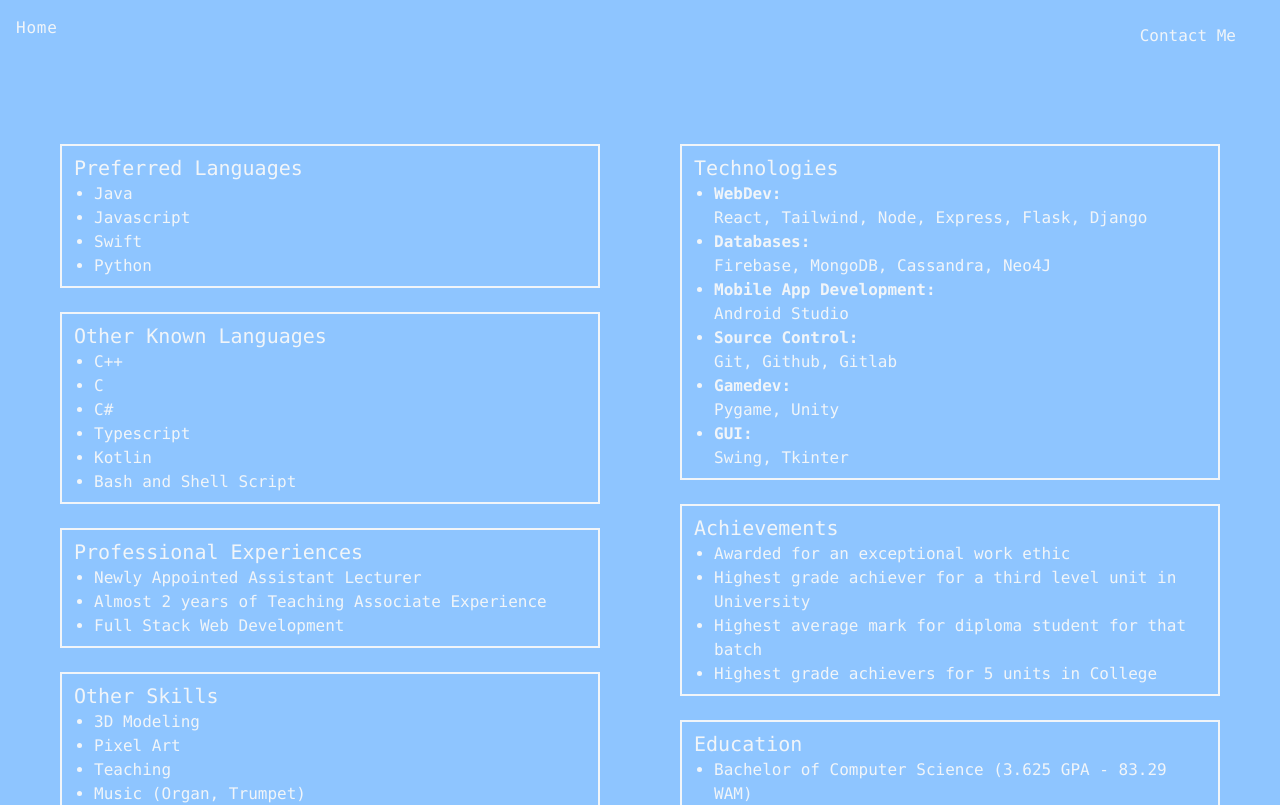
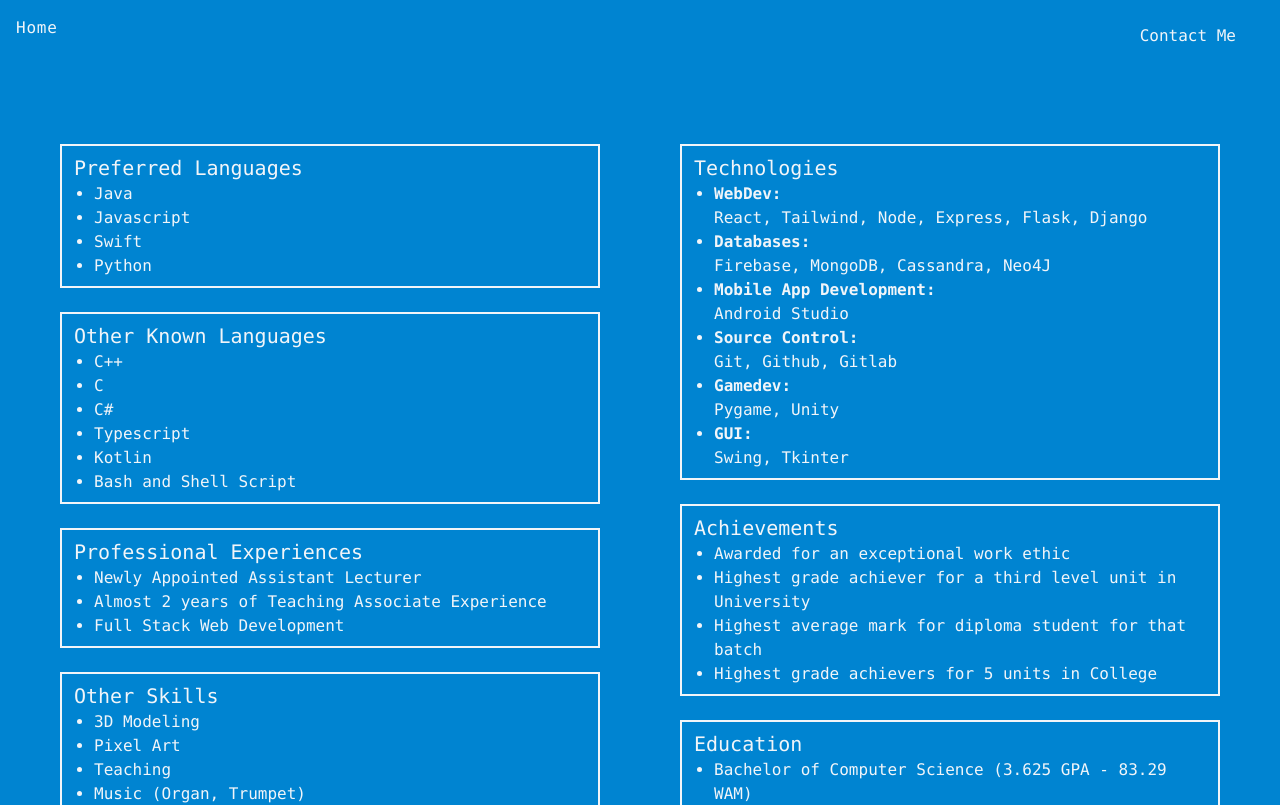
Before and after one commit to XrayenJN/PersonalWebsite, a React (Vite) app: page /skills in a window 1280 px wide. Shown: the top 805 px of the page. Built offline with nearby package versions, Linux system fonts and the light colour scheme.

Commit message:
fix: reduce the brightness of the background

```diff
--- a/src/pages/Main.jsx
+++ b/src/pages/Main.jsx
@@ -6,7 +6,7 @@
 
 const Main = () => {
   return (
-    <div className="h-max bg-blue-300 text-slate-100 font-mono">
+    <div className="h-max bg-sky-600 text-slate-100 font-mono">
         <Header />
         <Hero />
         <Project />
--- a/src/pages/SkillPage.jsx
+++ b/src/pages/SkillPage.jsx
@@ -4,7 +4,7 @@
 
 const SkillPage = () => {
   return (
-    <div className="h-max bg-blue-300 text-slate-100 font-mono">
+    <div className="h-max bg-sky-600 text-slate-100 font-mono">
       <Header />
       <SkillLists />
       <Footer />
```
